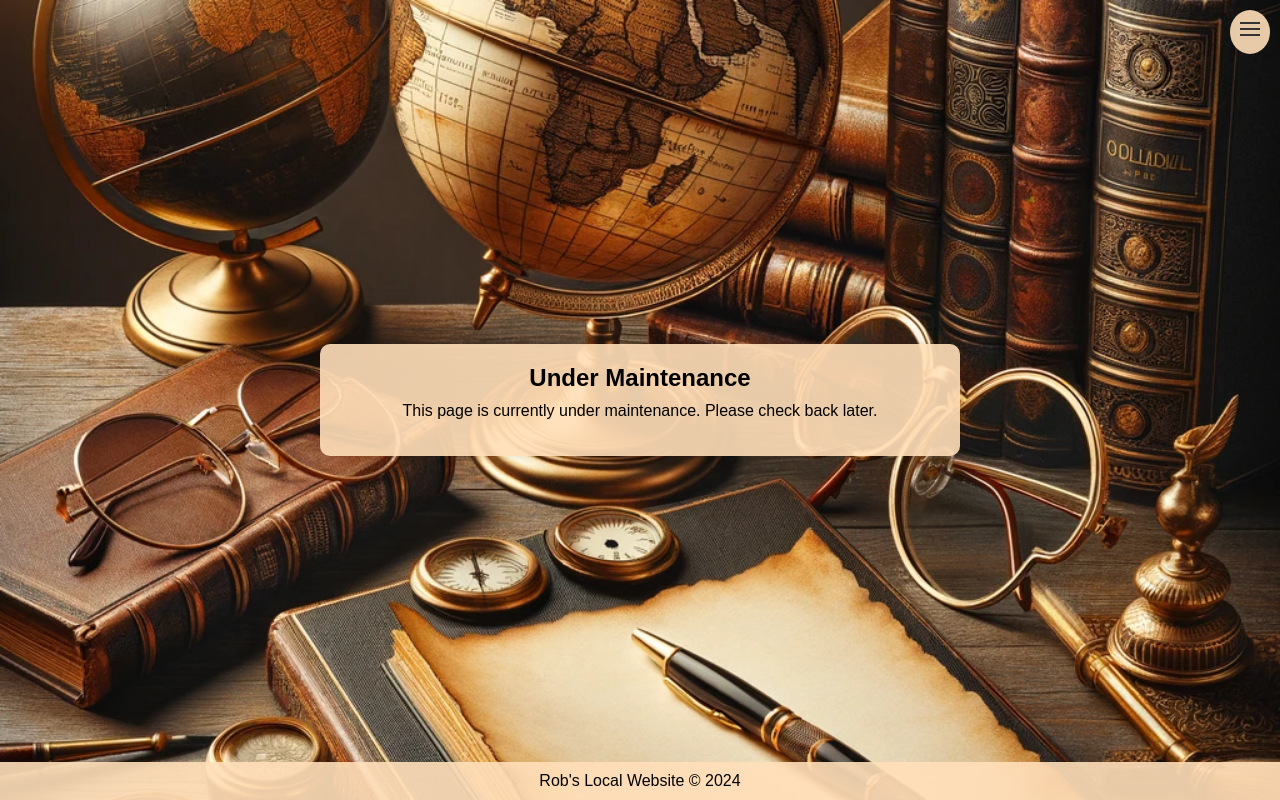
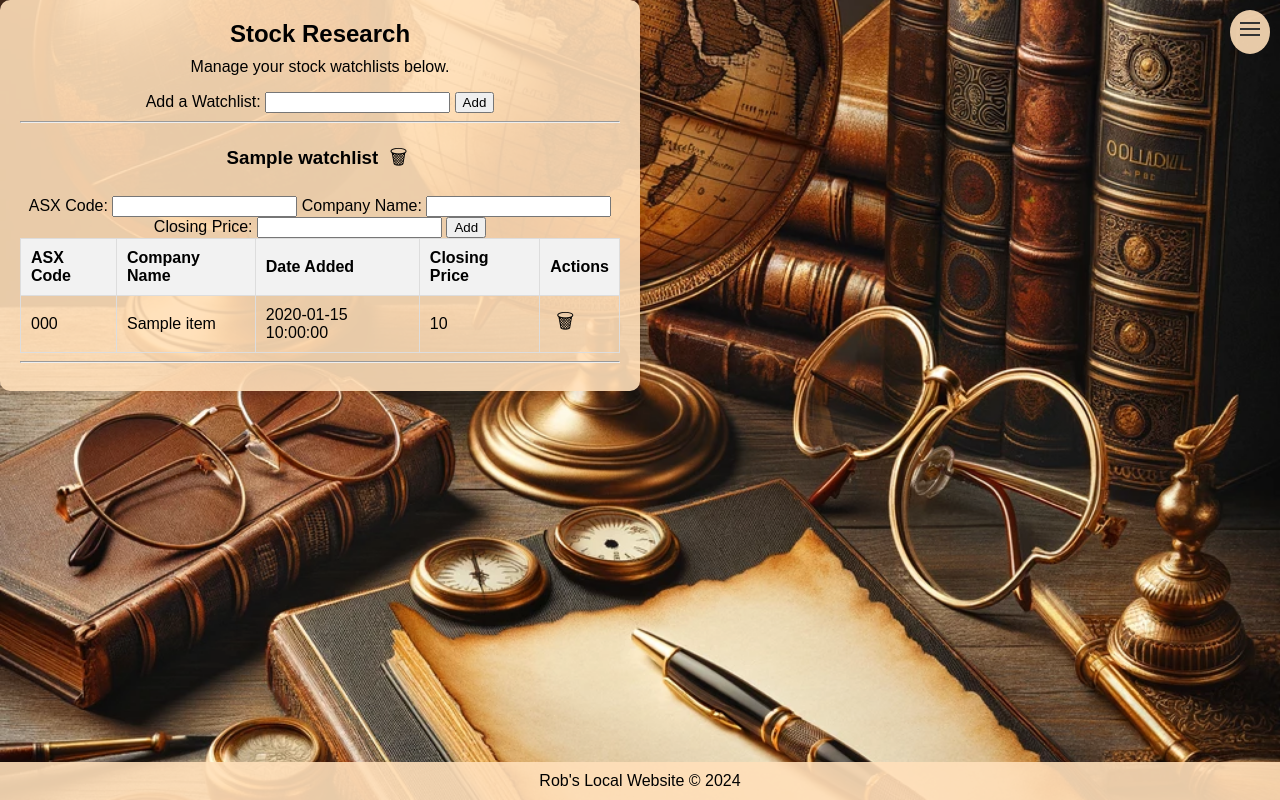
Before and after one commit to eboof/webserver, a PHP site: page /webapp/stock_research.php in a window 1280 px wide. Run offline with PHP 8.4, Linux system fonts and the light colour scheme; the visitor is signed in with stand-in values (Sample User, id 1); tables that the repository leaves empty or names only in its code hold one stand-in row (values such as "Sample post").

Commit message:
Your commit message

```diff
--- a/webapp/stock_research.php
+++ b/webapp/stock_research.php
@@ -1,10 +1,133 @@
 <?php include('header.php'); ?>
 
-<div class="content" style="display: flex; justify-content: center; align-items: center; height: 100vh;">
-    <div class="dialog-box">
-        <h2>Under Maintenance</h2>
-        <p>This page is currently under maintenance. Please check back later.</p>
-    </div>
+<div class="dialog-box">
+    <h2>Stock Research</h2>
+    <p>Manage your stock watchlists below.</p>
+
+    <!-- Form to add new watchlist -->
+    <form action="stock_research.php" method="post">
+        <label for="new_watchlist">Add a Watchlist:</label>
+        <input type="text" id="new_watchlist" name="new_watchlist" required>
+        <button type="submit" name="add_watchlist">Add</button>
+    </form>
+
+    <hr>
+
+    <?php
+    session_start();
+    $conn = new mysqli('localhost', 'webuser', 'password', 'webapp');
+
+    if ($conn->connect_error) {
+        die('Connection failed: ' . $conn->connect_error);
+    }
+
+    // Get user ID
+    $user_id = $_SESSION['user_id'];
+
+    // Handle adding new watchlist
+    if ($_SERVER['REQUEST_METHOD'] === 'POST' && isset($_POST['add_watchlist'])) {
+        $new_watchlist = $conn->real_escape_string($_POST['new_watchlist']);
+        $sql = "INSERT INTO watchlists (user_id, name) VALUES ('$user_id', '$new_watchlist')";
+        $conn->query($sql);
+    }
+
+    // Handle adding new stock to a watchlist
+    if ($_SERVER['REQUEST_METHOD'] === 'POST' && isset($_POST['add_stock'])) {
+        $watchlist_id = $conn->real_escape_string($_POST['watchlist_id']);
+        $asx_code = $conn->real_escape_string($_POST['asx_code']);
+        $company_name = $conn->real_escape_string($_POST['company_name']);
+        $date_added = date('Y-m-d');
+        $closing_price = $conn->real_escape_string($_POST['closing_price']);
+        $sql = "INSERT INTO watchlist_items (watchlist_id, asx_code, company_name, date_added, closing_price) VALUES ('$watchlist_id', '$asx_code', '$company_name', '$date_added', '$closing_price')";
+        $conn->query($sql);
+    }
+
+    // Handle deleting a stock from a watchlist
+    if ($_SERVER['REQUEST_METHOD'] === 'POST' && isset($_POST['delete_stock'])) {
+        $stock_id = $conn->real_escape_string($_POST['delete_stock']);
+        $sql = "DELETE FROM watchlist_items WHERE id='$stock_id'";
+        $conn->query($sql);
+    }
+
+    // Handle deleting a watchlist
+    if ($_SERVER['REQUEST_METHOD'] === 'POST' && isset($_POST['delete_watchlist'])) {
+        $watchlist_id = $conn->real_escape_string($_POST['delete_watchlist']);
+        $sql = "DELETE FROM watchlists WHERE id='$watchlist_id'";
+        $conn->query($sql);
+        // Also delete all items in the watchlist
+        $sql = "DELETE FROM watchlist_items WHERE watchlist_id='$watchlist_id'";
+        $conn->query($sql);
+    }
+
+    // Fetch the user's watchlists
+    $sql = "SELECT * FROM watchlists WHERE user_id='$user_id'";
+    $result_watchlists = $conn->query($sql);
+
+    if ($result_watchlists->num_rows > 0) {
+        while ($watchlist = $result_watchlists->fetch_assoc()) {
+            echo "<h3>{$watchlist['name']} <form action='stock_research.php' method='post' style='display:inline;'>
+                <input type='hidden' name='delete_watchlist' value='{$watchlist['id']}'>
+                <button type='submit' class='delete-btn'>&#128465;</button>
+                </form></h3>";
+
+            echo "<!-- Form to add new stock to watchlist -->
+                <form action='stock_research.php' method='post'>
+                    <input type='hidden' name='watchlist_id' value='{$watchlist['id']}'>
+                    <label for='asx_code'>ASX Code:</label>
+                    <input type='text' id='asx_code' name='asx_code' required>
+                    <label for='company_name'>Company Name:</label>
+                    <input type='text' id='company_name' name='company_name' required>
+                    <label for='closing_price'>Closing Price:</label>
+                    <input type='text' id='closing_price' name='closing_price' required>
+                    <button type='submit' name='add_stock'>Add</button>
+                </form>";
+
+            // Fetch stocks in the watchlist
+            $watchlist_id = $watchlist['id'];
+            $sql = "SELECT * FROM watchlist_items WHERE watchlist_id='$watchlist_id'";
+            $result_stocks = $conn->query($sql);
+
+            if ($result_stocks->num_rows > 0) {
+                echo "<div class='table-container'>
+                    <table>
+                        <thead>
+                            <tr>
+                                <th>ASX Code</th>
+                                <th>Company Name</th>
+                                <th>Date Added</th>
+                                <th>Closing Price</th>
+                                <th>Actions</th>
+                            </tr>
+                        </thead>
+                        <tbody>";
+                while ($stock = $result_stocks->fetch_assoc()) {
+                    echo "<tr>
+                            <td>{$stock['asx_code']}</td>
+                            <td>{$stock['company_name']}</td>
+                            <td>{$stock['date_added']}</td>
+                            <td>{$stock['closing_price']}</td>
+                            <td>
+                                <form action='stock_research.php' method='post' style='display:inline;'>
+                                    <input type='hidden' name='delete_stock' value='{$stock['id']}'>
+                                    <button type='submit' class='delete-btn'>&#128465;</button>
+                                </form>
+                            </td>
+                          </tr>";
+                }
+                echo "</tbody></table></div>";
+            } else {
+                echo "<p>No stocks in this watchlist.</p>";
+            }
+
+            echo "<hr>";
+        }
+    } else {
+        echo "<p>You have no watchlists. Add a watchlist to get started.</p>";
+    }
+
+    $conn->close();
+    ?>
+
 </div>
 
 <?php include('tail.php'); ?>
```
